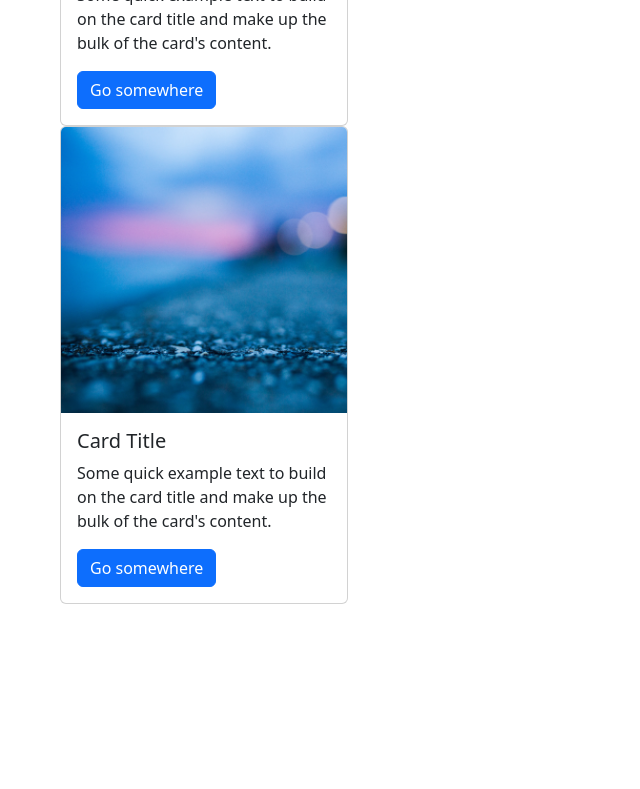
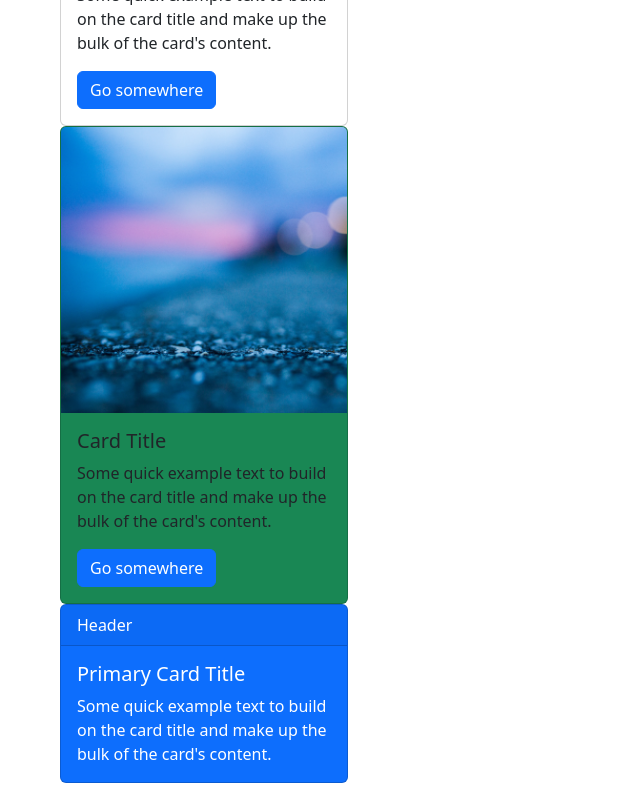
Before and after one commit to gholamreza-hasnzade/learning-reactjs, a React (Create React App) app: page / in a window 1280 px wide. Shown: the part 400-1189 px from the top of the page, without its empty margins (0-640 px from the left). Before the commit the page ends 1052 px from the top, so only its background shows below. Built offline with nearby package versions, Linux system fonts and the light colour scheme.

Commit message:
diffreant bg cololr

```diff
--- a/src/practice-components/react-bootstrap/index.js
+++ b/src/practice-components/react-bootstrap/index.js
@@ -60,7 +60,7 @@
         </Card.Body>
       </Card>
 
-      <Card style={{ width: "18rem" }}>
+      <Card bg="success" style={{ width: "18rem" }}>
         <Card.Img variant="top" src={Album_4} />
         <Card.Body>
           <Card.Title>Card Title</Card.Title>
@@ -71,6 +71,37 @@
           <Button variant="primary">Go somewhere</Button>
         </Card.Body>
       </Card>
+
+
+      <>
+      {[
+        'Primary',
+        'Secondary',
+        'Success',
+        'Danger',
+        'Warning',
+        'Info',
+        'Light',
+        'Dark',
+      ].map((variant) => (
+        <Card
+          bg={variant.toLowerCase()}
+          key={variant}
+          text={variant.toLowerCase() === 'light' ? 'dark' : 'white'}
+          style={{ width: '18rem' }}
+          className="mb-2"
+        >
+          <Card.Header>Header</Card.Header>
+          <Card.Body>
+            <Card.Title>{variant} Card Title </Card.Title>
+            <Card.Text>
+              Some quick example text to build on the card title and make up the
+              bulk of the card's content.
+            </Card.Text>
+          </Card.Body>
+        </Card>
+      ))}
+    </>
     </div>
   );
 };
```
